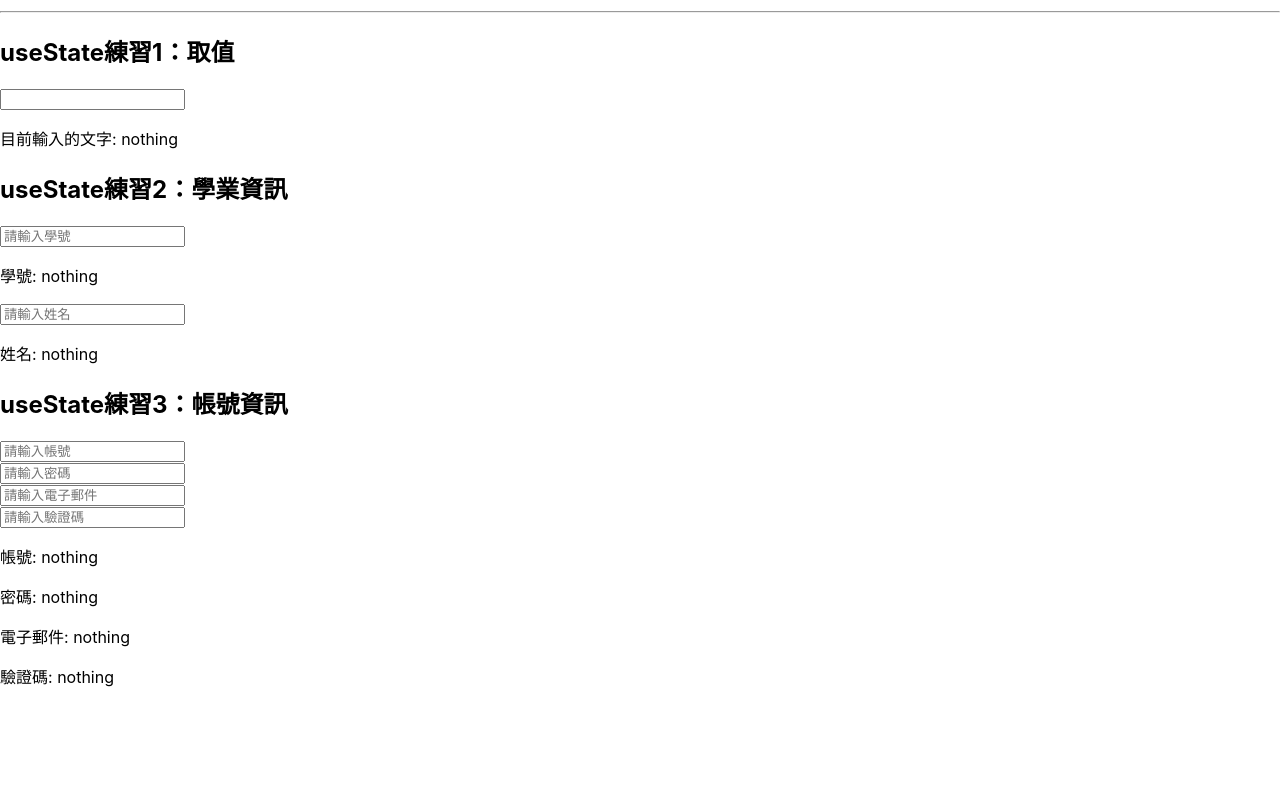
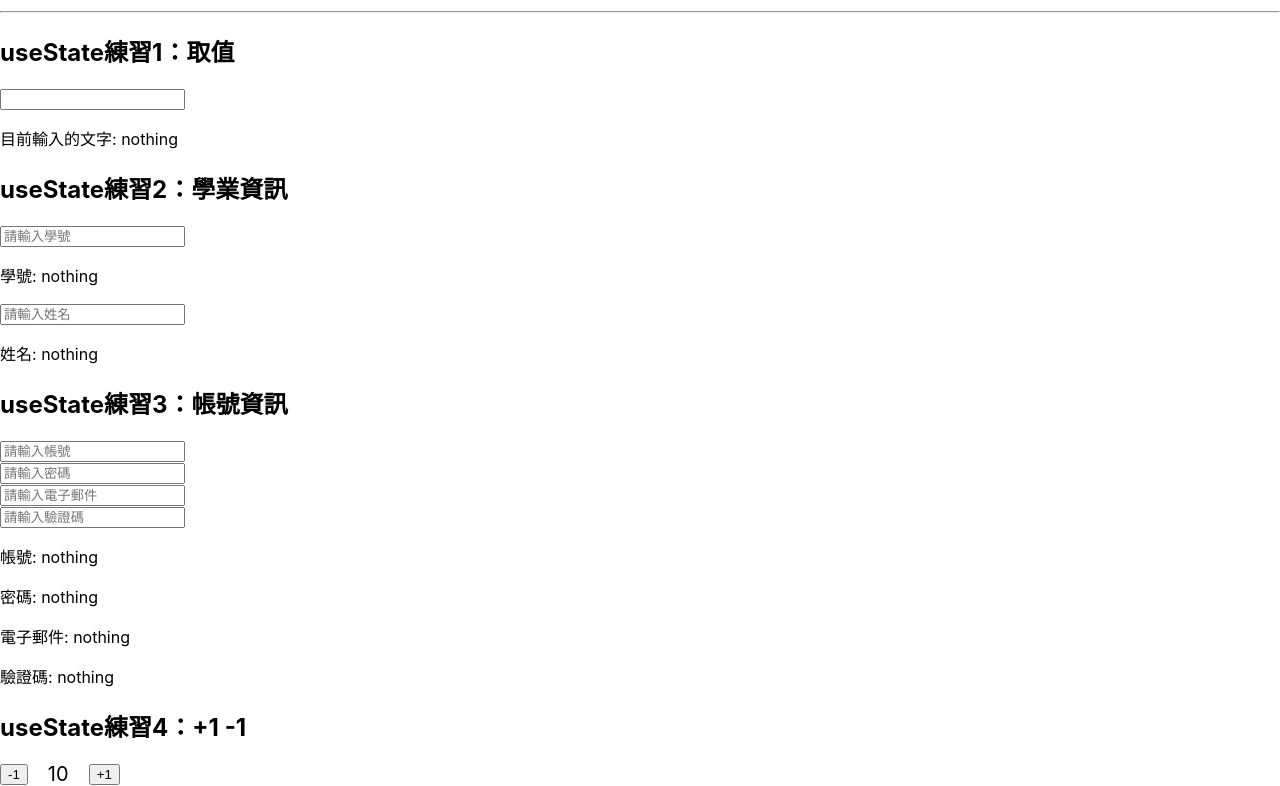
Before and after one commit to lumberjack0708/new_react_repo, a React (Create React App) app: page / in a window 1280 px wide. Shown: the part 893-1679 px from the top of the page. Before the commit the page ends 1597 px from the top, so only its background shows below. Built offline with nearby package versions, Linux system fonts and the light colour scheme.

Commit message:
UseStateNum.js create

```diff
--- a/src/App.js
+++ b/src/App.js
@@ -11,6 +11,7 @@ import ComponSwitcher from './components/Compons/ComponSwitcher'; // 元件切
 import UseStatePr from './components/useStatePr'; // useState練習
 import UseStatePr2 from './components/UseStatePr2'; // useState練習2
 import UseStatePr3 from './components/UseStatePr3'; // useState練習3
+import UseStateNum from './components/UseStateNum'; // useState練習4
 
 function App() {
   // 範例資料
@@ -74,6 +75,10 @@ function App() {
 
       {/* useState練習3 */}
       <UseStatePr3 />
+
+      {/* useState +1 -1 */}
+      <h2>useState練習4：+1 -1</h2>
+      <UseStateNum />
     </>
   );
 }
--- /dev/null
+++ b/src/components/UseStateNum.js
@@ -0,0 +1,14 @@
+import React,{useState} from "react";
+
+export default function UseStateNum() {
+    const [stuNum, setNum] = useState(10);
+    return (
+        <>
+            <div style={{ display: 'flex', alignItems: 'center', gap: '10px' }}>
+                <button onClick={()=>setNum(stuNum-1)}>-1</button>
+                <span style={{ fontSize: '20px', margin: '0 10px' }}>{stuNum}</span>
+                <button onClick={()=>setNum(stuNum+1)}>+1</button>
+            </div>
+        </>
+    )
+}
```
